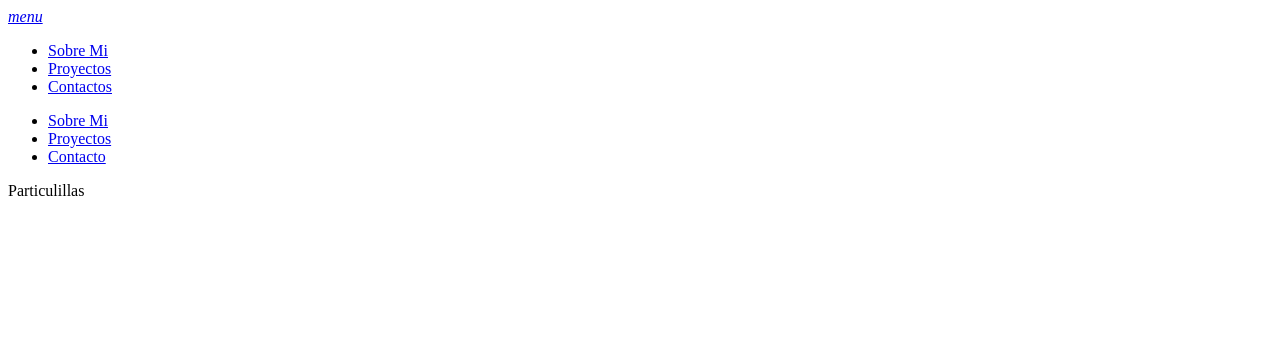
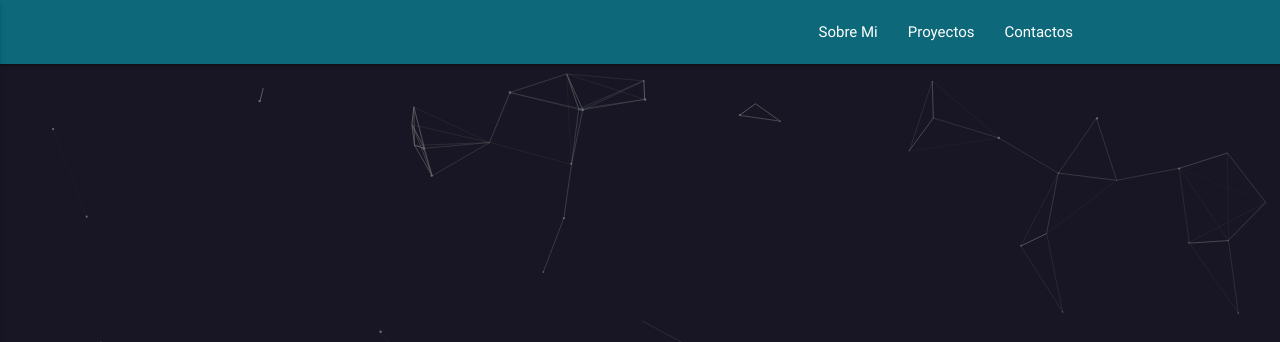
Before and after one commit to Nat-Fox/gulpie, a website: page index.html in a window 1280 px wide. Shown: the top 342 px of the page. Drawn offline with nearby package versions, Linux system fonts and the light colour scheme; files that its build step writes are made by us from their sources.

Commit message:
agregando estilos para la ejecucion de gulp

```diff
--- /dev/null
+++ b/assets/sass/_style.scss
@@ -0,0 +1,29 @@
+nav {
+    background-color: #0d697a !important;
+}
+
+nav {
+    ul {
+        a.active {
+            background: rgba(0, 0, 0, 0.2);
+        }
+    }
+}
+
+#particles-js {
+    background: #181624;
+    width: 100%;
+    height: 90vh;
+    position: relative;
+}
+
+.text {
+    font-size: 60px;
+    color: #fff;
+    font-weight: bold;
+    z-index: 3;
+    position: absolute;
+    left: 50%;
+    top: 50%;
+    transform: translate(-50%, -50%);
+}
--- /dev/null
+++ b/assets/sass/main.scss
@@ -0,0 +1 @@
+@import '_style.scss';
--- a/index.html
+++ b/index.html
@@ -5,7 +5,7 @@
     <title>Gulpie</title>
     <meta charset="UTF-8">
     <meta name="viewport" content="width=device-width, initial-scale=1">
-
+    <link rel="stylesheet" href="dist/css/style.min.css">
 </head>
 
 <body>
@@ -38,6 +38,7 @@
         <div class="text">Particulillas</div>
     </div>
 
+    <script src="dist/js/script.js"></script>
 </body>
 
 </html>
```
Also changed, not shown: dist/css/style.min.css (added), dist/js/script.js (added).
